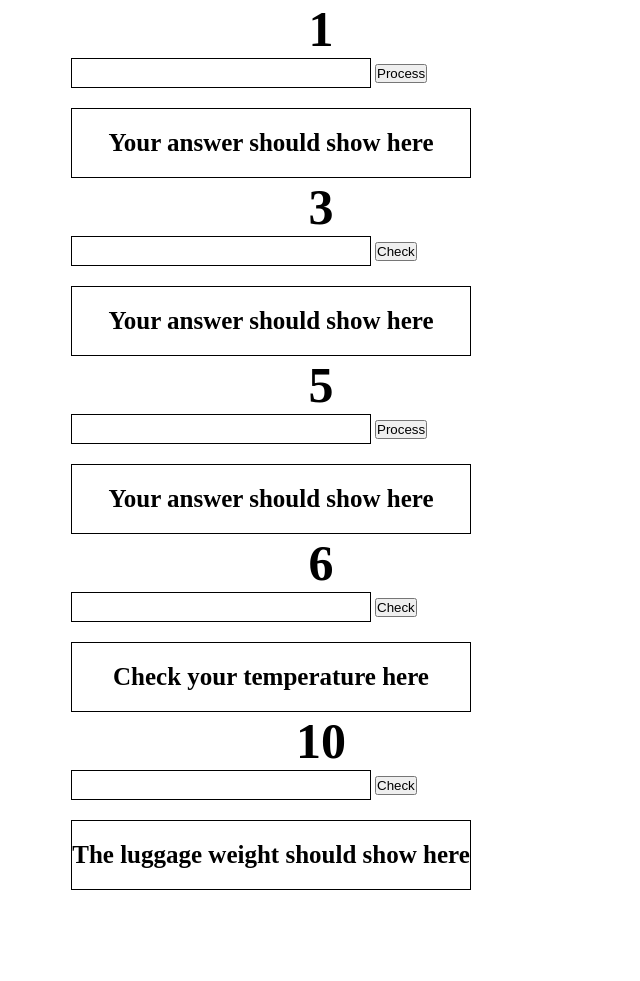
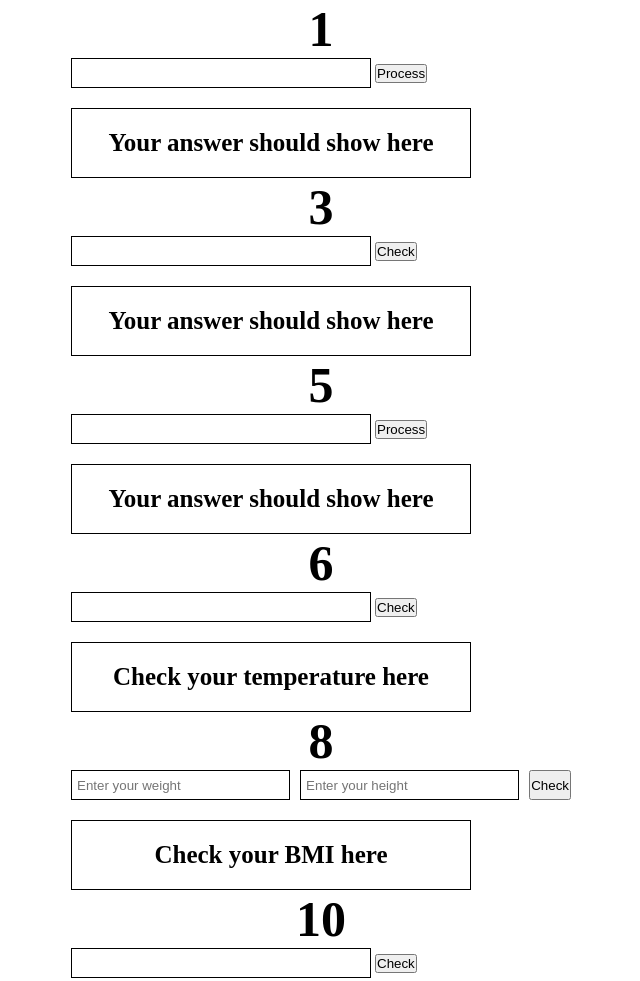
Before and after one commit to koladeFaith/Conditional-statement, a plain HTML site: page index.html in a window 1280 px wide. Shown: the top 981 px of the page, without its empty margins (319-959 px from the left). Before the commit the page ends 890 px from the top, so only its background shows below. Drawn offline with Linux system fonts and the light colour scheme.

Commit message:
Conditional statement assigment completed

```diff
--- a/index.html
+++ b/index.html
@@ -11,29 +11,48 @@
     <h1>1</h1>
     <input type="address" class="inputStyle" id="address" />
     <button onclick="process()">Process</button>
-    <div class="showAnswer" id="addressAns" > Your answer should show here</div>
+    <div class="showAnswer" id="addressAns">Your answer should show here</div>
     <!-- QUESTION 2 -->
 
     <!-- QUESTION 3 -->
     <h1>3</h1>
     <input type="text" class="inputStyle" id="spaceAdjust" />
     <button onclick="processNoSpace()">Check</button>
-    <div class="showAnswer" id="noSpaceAns" >  Your answer should show here</div>
+    <div class="showAnswer" id="noSpaceAns">Your answer should show here</div>
     <!-- QUESTION 5 -->
     <h1>5</h1>
     <input type="number" class="inputStyle" id="discount" />
     <button onclick="discountCal()">Process</button>
-    <div class="showAnswer" id="discountAns" > Your answer should show here</div>
+    <div class="showAnswer" id="discountAns">Your answer should show here</div>
     <!-- QUESTION 6 -->
     <h1>6</h1>
     <input type="number" class="inputStyle" id="temperature" />
     <button onclick="checkTem()">Check</button>
-    <div class="showAnswer" id="temAns" >Check your temperature here</div>
+    <div class="showAnswer" id="temAns">Check your temperature here</div>
+    <!-- QUESTION 8 -->
+    <h1>8</h1>
+    <div class="weight">
+      <input
+        type="text"
+        class="inputStyle"
+        id="weight"
+        placeholder="Enter your weight" />
+      <input
+        type="text"
+        class="inputStyle"
+        id="height"
+        placeholder="Enter your height" />
+      <button onclick="checkBMI()">Check</button>
+    </div>
+    <div class="showAnswer" id="BMIAns">Check your BMI here</div>
+
     <!-- QUESTION 10 -->
     <h1>10</h1>
     <input type="number" class="inputStyle" id="luggage" />
     <button onclick="luggageWeight()">Check</button>
-    <div class="showAnswer" id="weightAns" >The luggage weight should show here</div>
+    <div class="showAnswer" id="weightAns">
+      The luggage weight should show here
+    </div>
     <script src="script.js"></script>
   </body>
 </html>
--- a/script.js
+++ b/script.js
@@ -35,6 +35,21 @@ function checkTem() {
     temAns.innerText = "Hot";
   }
 }
+// QUESTION 8
+function checkBMI() {
+  let firstNo = weight.value;
+  let secondNo = height.value;
+  var BMICal = firstNo / secondNo;
+  if (BMICal < 18.5) {
+    BMIAns.innerHTML = "UnderWeight";
+  } else if (BMICal > 18.5 && BMICal <= 24.9) {
+    BMIAns.innerHTML = "Normal Weight";
+  } else if (BMICal > 25.0 && BMICal <= 29.9) {
+    BMIAns.innerHTML = "OverWeight";
+  } else {
+    BMIAns.innerHTML = "Obesity";
+  }
+}
 
 // QUESTION 10
 function luggageWeight() {
--- a/style.css
+++ b/style.css
@@ -6,6 +6,7 @@
 body {
   width: 500px;
   margin: auto;
+  margin-bottom: 50px;
 }
 h1 {
   text-align: center;
@@ -28,3 +29,7 @@ h1 {
   border: 1px solid black;
   padding: 0px 5px;
 }
+.weight {
+  display: flex;
+  gap: 10px;
+}
```
Lines whose indentation alone changed are shown as unchanged.
